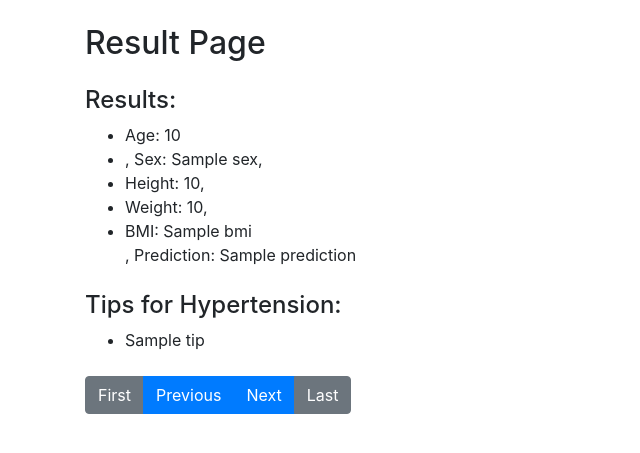
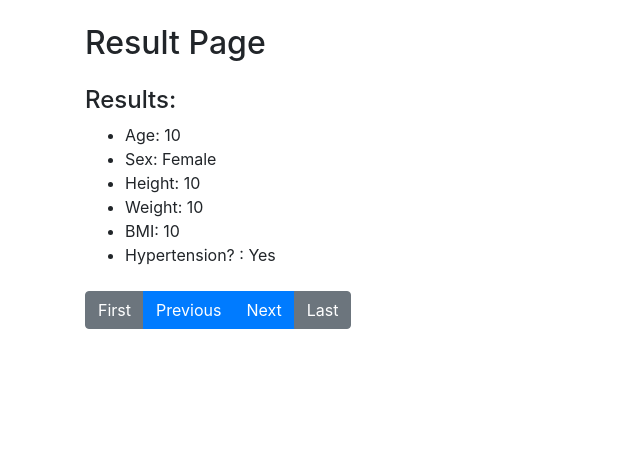
Before and after one commit to NarasimaPandiyan/brad, a Flask app: template templates/result_page.html in a window 1280 px wide. Shown: the top 453 px of the page, without its empty margins (0-640 px from the left). Run offline with Flask 3, Linux system fonts and the light colour scheme; the template is opened without the code that fills it: most values are stand-ins (such as "Sample title", 1, 10 or a date in 2020); some libraries are stand-ins or nearby versions.

Commit message:
v1 - Needs some tweaking but good to go for now

```diff
--- a/main.py
+++ b/main.py
@@ -4,7 +4,8 @@
 import pandas as pd
 import json
 import random
-import uuid  # Import the uuid module for generating unique IDs
+from sklearn.preprocessing import MinMaxScaler
+import shutil
 
 app = Flask(__name__)
 
@@ -13,6 +14,7 @@
 RESULTS_FOLDER = 'results'
 app.config['MODELS_FOLDER'] = MODELS_FOLDER
 app.config['RESULTS_FOLDER'] = RESULTS_FOLDER
+meta = {'size':0,'cur_id':1}
 
 # List of tips for hypertension
 TIPS_FOR_HYPERTENSION = [
@@ -92,21 +94,33 @@
     if file and allowed_file(file.filename):
         # Read the CSV file directly
         csv_data = pd.read_csv(file)
-
         # Load the saved model
         model_filename = 'gnb.joblib'  # Change this to your actual model filename
         model_path = os.path.join(app.config['MODELS_FOLDER'], model_filename)
         loaded_model = joblib.load(model_path)
 
+        meta['size'] = len(csv_data)
+        selected_columns = ['HRecord', 'Perc', 'Interrupt', 'Age', 'Sexe', 'Height', 'Weight',
+            'BPS_24', 'BPD_24', 'BPS_Day24', 'BPD_Day24', 'BPS_Night24',
+            'BPD_Night24', 'BPS_load_Day', 'BPD_load_Day', 'BPS_load_Night',
+            'BPD_load_Night', 'Max_Sys', 'Min_Sys', 'Max_Dia', 'Min_Dia',
+            'Sys_Night_Des', 'Dia_Night_Des', 'BPS_CV_all', 'BPD_CV_all',
+            'BPS_CV_Day', 'BPD_CV_Day', 'BPS_CV_Night', 'BPD_CV_Night',
+            'BPS_wakeUp', 'BPD_wakeUp', 'low_BPS_Night', 'low_BPD_Night']
+
+        csv_data = csv_data[selected_columns]
+
+        scaler = MinMaxScaler()
+        scaled_data = pd.DataFrame(scaler.fit_transform(X=csv_data))
         # Create a list to store results for each row
         results = []
 
-        for _, row in csv_data.iterrows():
+        for i, row in scaled_data.iterrows():
             # Extract relevant features
-            age = row['Age']
-            sex = row['Sexe']
-            height = row['Height']
-            weight = row['Weight']
+            age = csv_data.iloc[i]['Age']
+            sex = csv_data.iloc[i]['Sexe']
+            height = csv_data.iloc[i]['Height']
+            weight = csv_data.iloc[i]['Weight']
 
             # Calculate BMI
             bmi = weight / ((height / 100) ** 2)
@@ -128,7 +142,6 @@
             results.append(result_dict)
 
         # Write results and tips to a JSON file, get the unique ID
-        print(results)
         write_results_to_json(results)
 
         # Redirect to the result page with the unique ID
@@ -146,9 +159,26 @@
         with open(result_path, 'r') as json_file:
             result_data = json.load(json_file)
     except FileNotFoundError:
-        return 'Result not found.'
+        return redirect(url_for('result_page', result_id=1))
+    meta['cur_id'] = int(result_id)
+    return render_template('result_page.html', results=result_data['results'], tips=result_data['tips'], meta=meta)
 
-    return render_template('result_page.html', results=result_data['results'], tips=result_data['tips'])
+# @app.before_request
+# def delete_results_folder():
+#     # Check if the user is navigating away from the results page
+#     if request.endpoint == 'result' not in request.args:
+#         # User is exiting the results page, delete the contents of the results folder
+#         results_folder = app.config['RESULTS_FOLDER']
+#         for filename in os.listdir(results_folder):
+#             file_path = os.path.join(results_folder, filename)
+#             try:
+#                 if os.path.isfile(file_path) or os.path.islink(file_path):
+#                     os.unlink(file_path)
+#                 elif os.path.isdir(file_path):
+#                     shutil.rmtree(file_path)
+#             except Exception as e:
+#                 print(f"Error deleting {file_path}: {e}")
+#         print("Contents of the results folder deleted.")
 
 if __name__ == '__main__':
     # Create the 'models' and 'results' folders if they don't exist
--- a/templates/result_page.html
+++ b/templates/result_page.html
@@ -16,27 +16,28 @@
     <div class="mt-4">
         <h4>Results:</h4>
         <ul>
-            {% for result in results %}
             <li>
-                    Age: {{ result.Age }}
-
+                Age: {{ results.Age }}
             </li>
             <li>
-                    , Sex: {{ result.Sex }},
+                Sex: {% if results.Sex == 0 %}Male{% else %}Female{% endif %}
             </li>
             <li>
-                    Height: {{ result.Height }},
+                Height: {{ results.Height }}
             </li>
             <li>
-                    Weight: {{ result.Weight }},
+                Weight: {{ results.Weight }}
             </li>
             <li>
-                    BMI: {{ result.BMI }}
+                BMI: {{ results.BMI|round(1) }}
             </li>
-                , Prediction: {{ result.Prediction }}
-            {% endfor %}
+            <li>
+                Hypertension? : {% if results.Prediction == "0" %}No{% else %}Yes{% endif %}
+            </li>
         </ul>
     </div>
+
+    {% if results.Prediction == "1"%}
 
     <!-- Display Tips -->
     <div class="mt-4">
@@ -47,20 +48,18 @@
             {% endfor %}
         </ul>
     </div>
+    {%endif%}
 
  <!-- Navigation Buttons -->
 <div class="mt-4">
     <div class="btn-group" role="group" aria-label="Navigation">
-            {% if result_id != 'first' %}
-                <a href="{{ url_for('result_page', result_id='first') }}" class="btn btn-secondary">First</a>
-                <a href="{{ url_for('result_page', result_id=prev_result_id) }}" class="btn btn-primary">Previous</a>
-            {% endif %}
-            {% if result_id != 'last' %}
-                <a href="{{ url_for('result_page', result_id=next_result_id) }}" class="btn btn-primary">Next</a>
-                <a href="{{ url_for('result_page', result_id='last') }}" class="btn btn-secondary">Last</a>
-            {% endif %}
+        <a href="{{ url_for('result_page', result_id=1) }}" class="btn btn-secondary">First</a>
+        <a href="{{ url_for('result_page', result_id=meta.cur_id - 1) }}" class="btn btn-primary">Previous</a>
+        <a href="{{ url_for('result_page', result_id=meta.cur_id + 1) }}" class="btn btn-primary">Next</a>
+        <a href="{{ url_for('result_page', result_id=meta.size) }}" class="btn btn-secondary">Last</a>
     </div>
 </div>
+
 
 </div>
 
```
Lines whose indentation alone changed are shown as unchanged.
